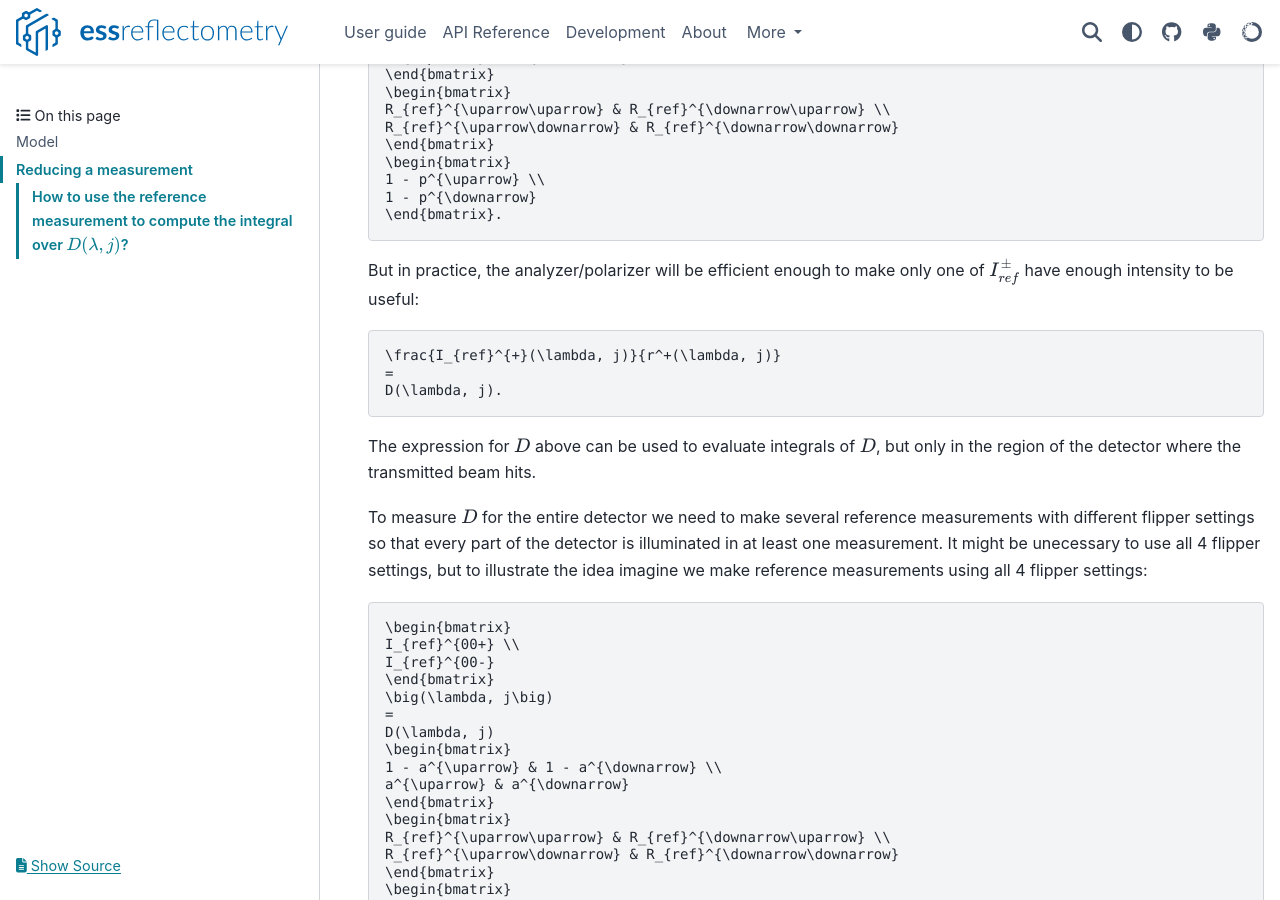
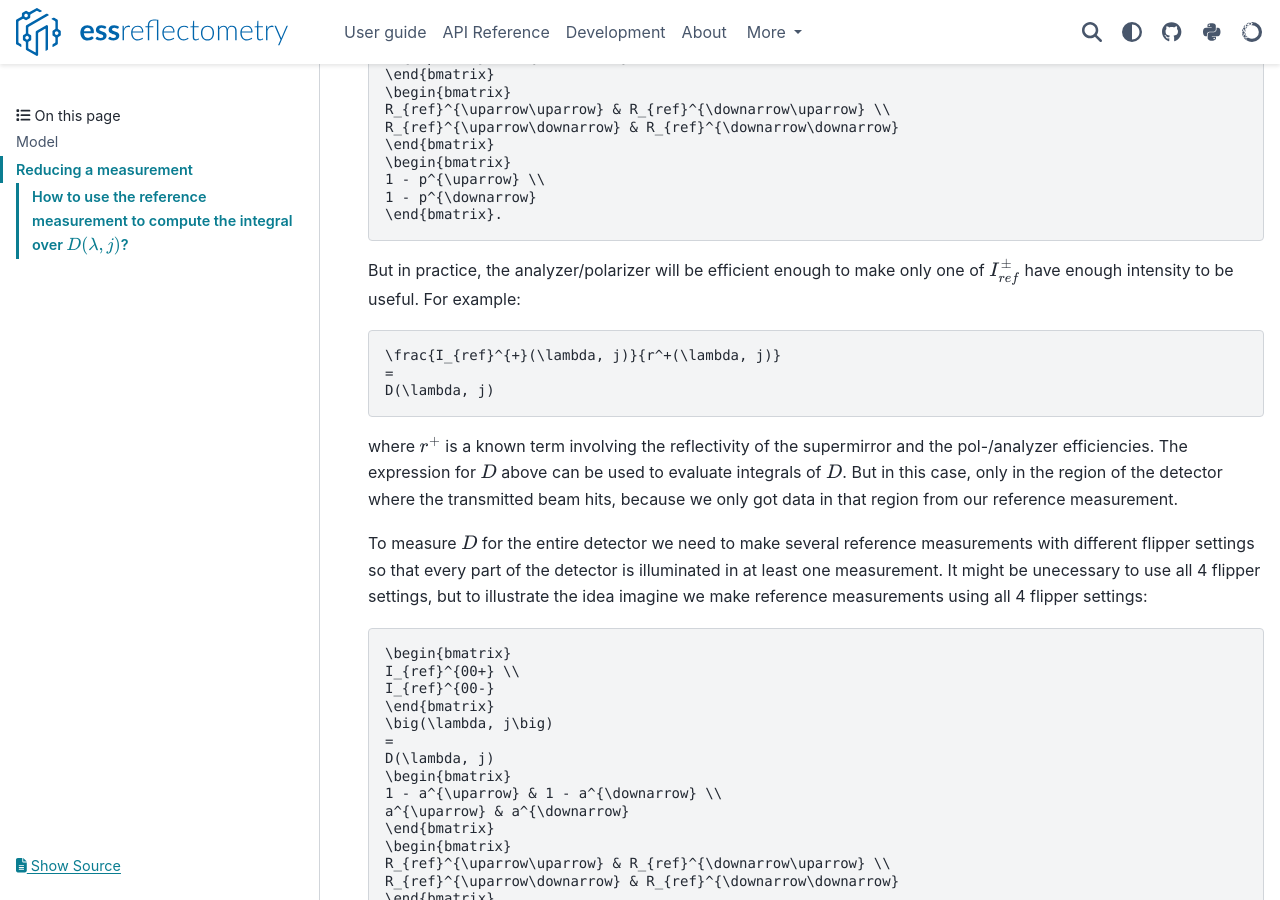
Before and after one commit to scipp/essreflectometry, a Sphinx documentation site: the page built from docs/user-guide/estia-data-reduction.md, in a window 1280 px wide and 900 px high, scrolled down 3427 px. Built offline with Sphinx 7.4.7 and the PyData theme 0.15.4, drawn with Linux system fonts in a browser that asks for light colours; the version number could not be read and is left out.

Commit message:
Update estia-data-reduction.md

````diff
--- a/docs/user-guide/estia-data-reduction.md
+++ b/docs/user-guide/estia-data-reduction.md
@@ -164,13 +164,15 @@ R_{ref}^{\uparrow\downarrow} & R_{ref}^{\downarrow\downarrow}
 1 - p^{\downarrow}
 \end{bmatrix}.
 ```
-But in practice, the analyzer/polarizer will be efficient enough to make only one of $I_{ref}^\pm$ have enough intensity to be useful:
+But in practice, the analyzer/polarizer will be efficient enough to make only one of $I_{ref}^\pm$ have enough intensity to be useful. For example:
 ```math
 \frac{I_{ref}^{+}(\lambda, j)}{r^+(\lambda, j)}
 =
-D(\lambda, j).
+D(\lambda, j)
 ```
-The expression for $D$ above can be used to evaluate integrals of $D$, but only in the region of the detector where the transmitted beam hits.
+where $r^+$ is a known term involving the reflectivity of the supermirror and the pol-/analyzer efficiencies.
+The expression for $D$ above can be used to evaluate integrals of $D$.
+But in this case, only in the region of the detector where the transmitted beam hits, because we only got data in that region from our reference measurement.
 
 To measure $D$ for the entire detector we need to make several reference measurements with different flipper settings so that every part of the detector is illuminated in at least one measurement.
 It might be unecessary to use all 4 flipper settings, but to illustrate the idea imagine we make reference measurements using all 4 flipper settings:
````
